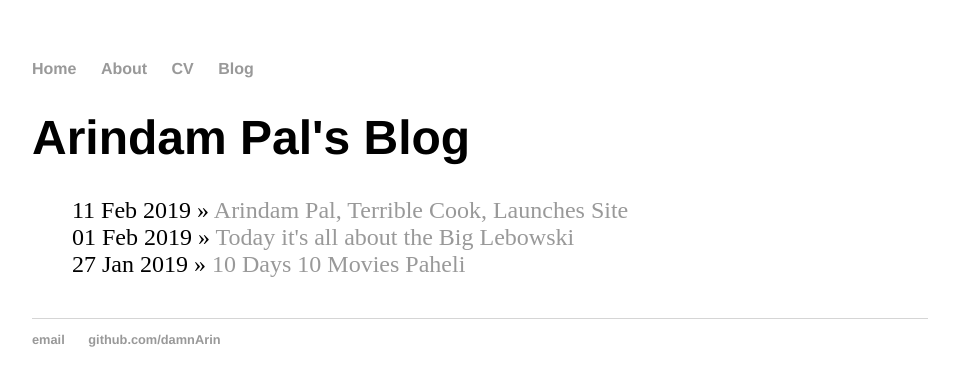
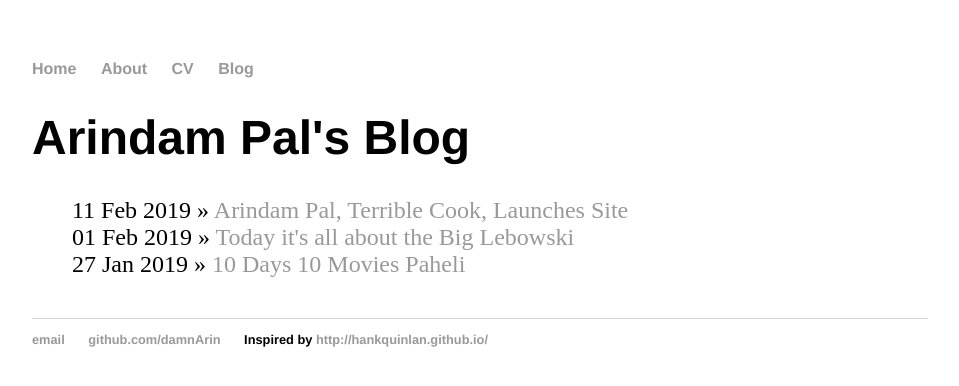
Before and after one commit to damnArin/damnArin.github.io, a Jekyll site: the page built from blog/index.html, in a window 1280 px wide. Shown: the top 386 px of the page, without its empty margins (160-1119 px from the left). Built offline with Jekyll 4.4.1, drawn with Linux system fonts in a browser that asks for light colours.

Commit message:
Update default.html

```diff
--- a/_layouts/default.html
+++ b/_layouts/default.html
@@ -23,6 +23,7 @@
 	    		<ul>
 	        		<li><a href="mailto:palarindam1991@gmail.com">email</a></li>
 	        		<li><a href="https://github.com/damnArin">github.com/damnArin</a></li>
+	        		<li>Inspired by <a href="https://github.com/">http://hankquinlan.github.io/</a></li>
 				</ul>
 			</footer>
 		</body>
```
